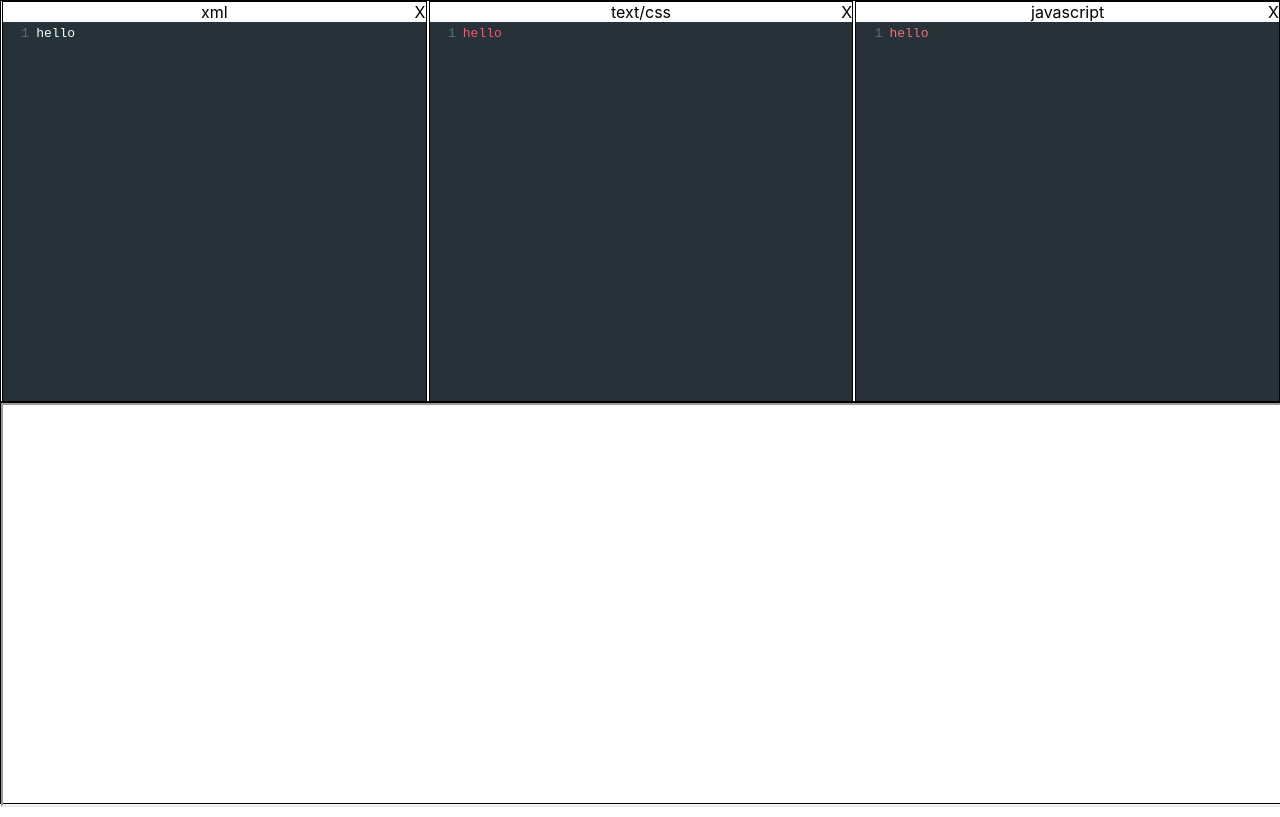
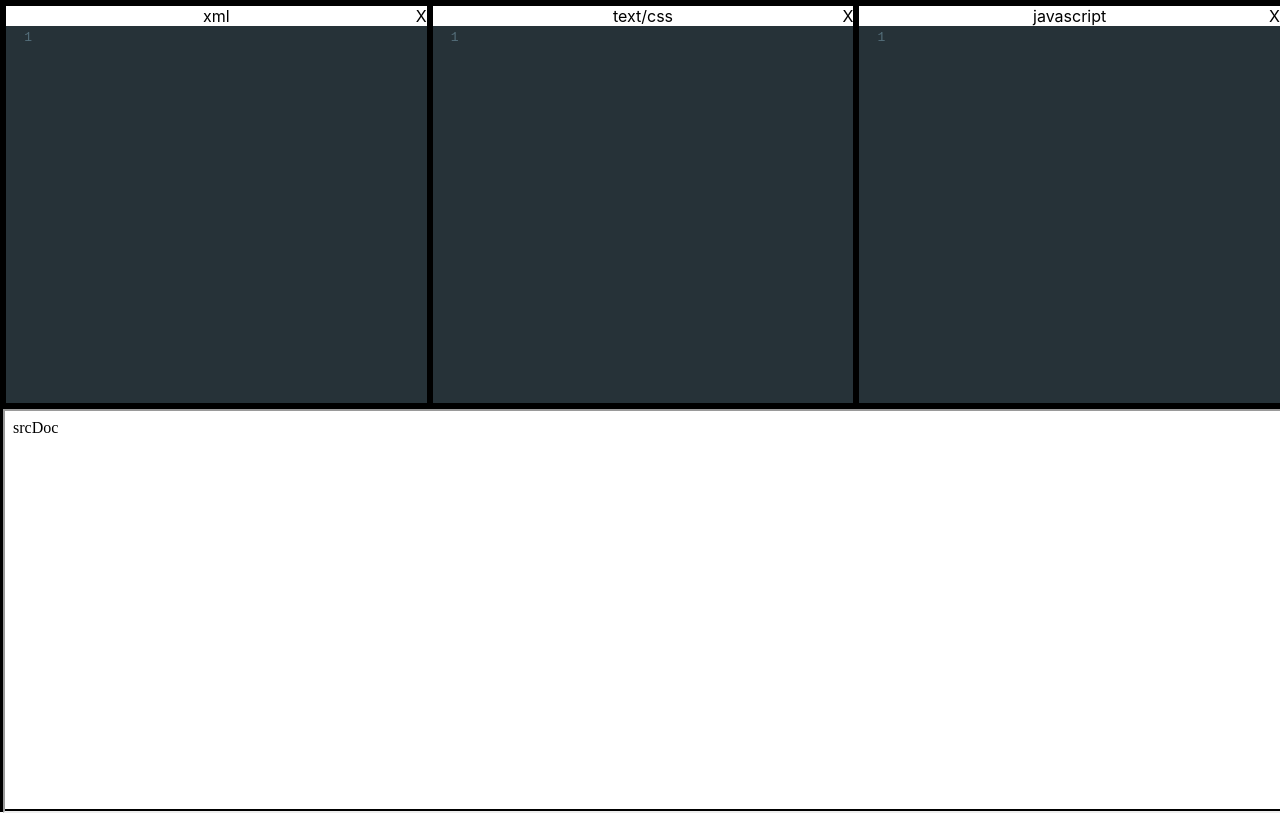
Before and after one commit to Tarun-007/code-editor, a React (Create React App) app: page / in a window 1280 px wide. Built offline with nearby package versions, Linux system fonts and the light colour scheme.

Commit message:
all basic functionalities done

```diff
--- a/src/App.js
+++ b/src/App.js
@@ -1,30 +1,92 @@
 import logo from "./logo.svg";
 import "./App.css";
+import React from 'react';
 import Editor from "./components/Editor";
 
-function App() {
+
+class App extends React.Component {
+  constructor() {
+    super();
+    this.state = {
+      html: '',
+      style: '',
+      script: '',
+      doc:'srcDoc'
+    }
+  }
+
+  updateDoc = () => {
+    const { html, style, script } = this.state;
+    const srcDoc = `
+    <!DOCTYPE html>
+    <html>
+        <body>${html}</body>
+        <style>${style}</style>
+        <script>${script}</script>
+    </html>`;
+    this.setState({ doc: srcDoc });
+  }
+
+  updateContent = (options, content) => {
+    console.log("here in updateContent method",options,content)
+    switch (options.mode) {
+      case 'javascript': {
+        this.setState({ script: content });
+        break;
+      }
+      case 'text/css': {
+        this.setState({ style: content });
+        break;
+      }
+      case 'xml': {
+        this.setState({ html: content });
+        break;
+      }
+      default:
+        return;
+    }
+    this.updateDoc();
+  }
+
+  render() {
     let options = {
       lineNumbers: true,
       theme: 'material',
-  }
-  let javascript = { ...options, mode: 'javascript' }
-  let html = { ...options, mode: 'xml' };
-  let css = { ...options, mode: "text/css" };
+    };
+
+
+    let javascriptOp = { ...options, mode: 'javascript' }
+    let htmlOp = { ...options, mode: 'xml' };
+    let cssOp = { ...options, mode: "text/css" };
     return (
       <div className="App">
         <div className="top-pane border">
-        <Editor options= {html}/>
-        <Editor options = {css}/>
-        <Editor options = {javascript} />
+          <Editor
+            options={htmlOp}
+            content={this.state.html}
+            updateHandler={this.updateContent}
+          />
+          <Editor
+            options={cssOp}
+            content={this.state.style}
+            updateHandler={this.updateContent}
+          />
+          <Editor
+            options={javascriptOp}
+            content={this.state.script}
+            updateHandler={this.updateContent}
+          />
         </div>
         <div className="bottom-pane border">
           <iframe
             title="myCode"
             className="iframe"
+            srcDoc={this.state.doc}
           ></iframe>
         </div>
       </div>
     );
   }
+}
 
 export default App;
--- a/src/components/Editor.js
+++ b/src/components/Editor.js
@@ -12,21 +12,32 @@ class Editor extends React.Component {
   constructor() {
     super();
     console.log("setting state");
-    this.state = { value: "hello" };
+    this.state = {minimise:false };
   }
+
+  minimiseHandler = (event)=> {
+    this.setState(prevState => ({
+      minimise: !prevState.minimise
+    }));
+  }
+
   render() {
     console.log(this.state);
+    const minimise = this.state.minimise;
     return (
-      <div className="border editor">
+      <div className={`border editor ${minimise && 'minimised'}`}>
         <div>
           {this.props.options.mode}
-          <span className="minimise-button">X</span>
+          <span className="minimise-button" onClick={this.minimiseHandler}>
+            X
+          </span>
         </div>
         <CodeMirror
-          value={this.state.value}
+          value={this.props.content}
           options={this.props.options}
           onBeforeChange={(editor, data, value) => {
-            this.setState({ value });
+            console.log("here inside onBeforeChange");
+            this.props.updateHandler(this.props.options, value);
           }}
           onChange={(editor, data, value) => {}}
         />
--- a/src/index.css
+++ b/src/index.css
@@ -13,7 +13,7 @@ code {
 }
 
 .border{
-  border: 1px solid #000;
+  border: 3px solid #000;
 }
 .top-pane{
   height: 50vh;
@@ -33,7 +33,7 @@ code {
 }
 
 .editor{
-  width: 33%;
+  width: 95%;
   height: 100%;
   position: relative;
   display: inline-block;
@@ -57,4 +57,9 @@ code {
 .minimise-button{
   position: absolute;
   right:0%;
+  cursor: pointer;
 }
+
+.minimised{
+  width:5%;
+}
```
Lines whose indentation alone changed are shown as unchanged.
